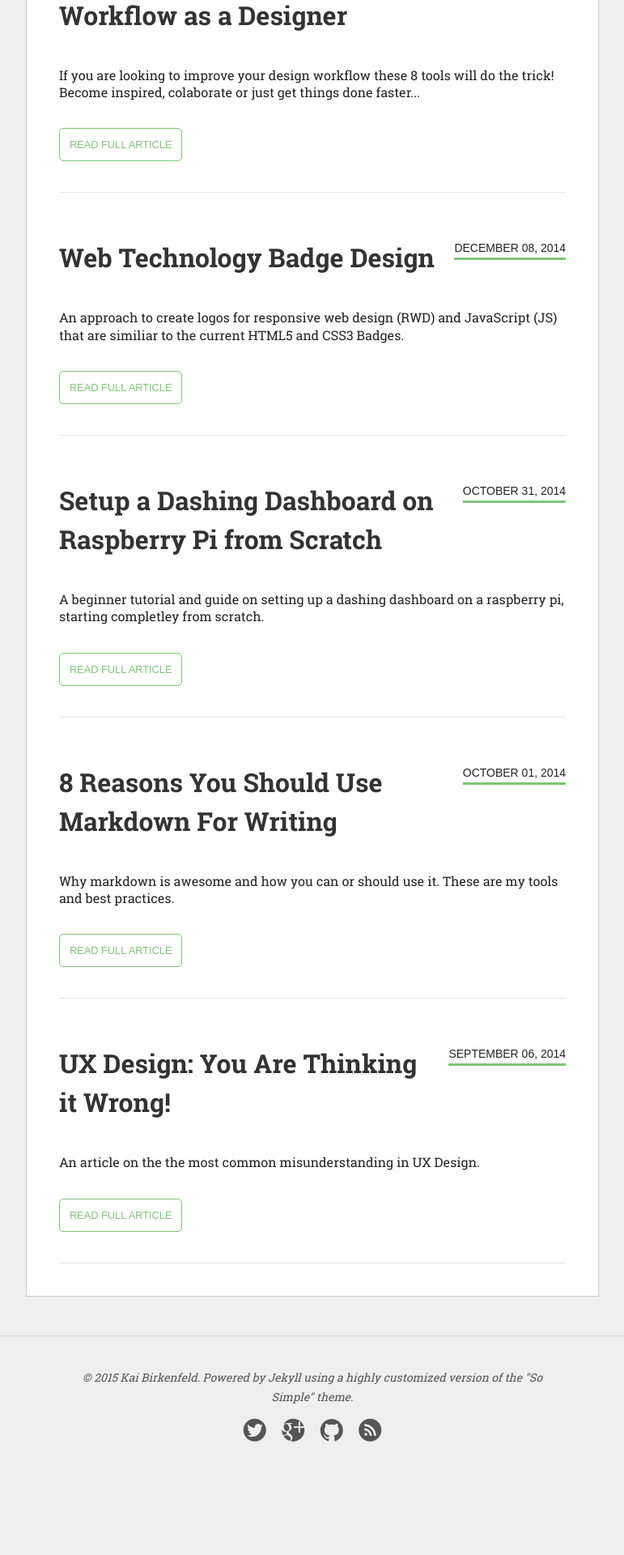
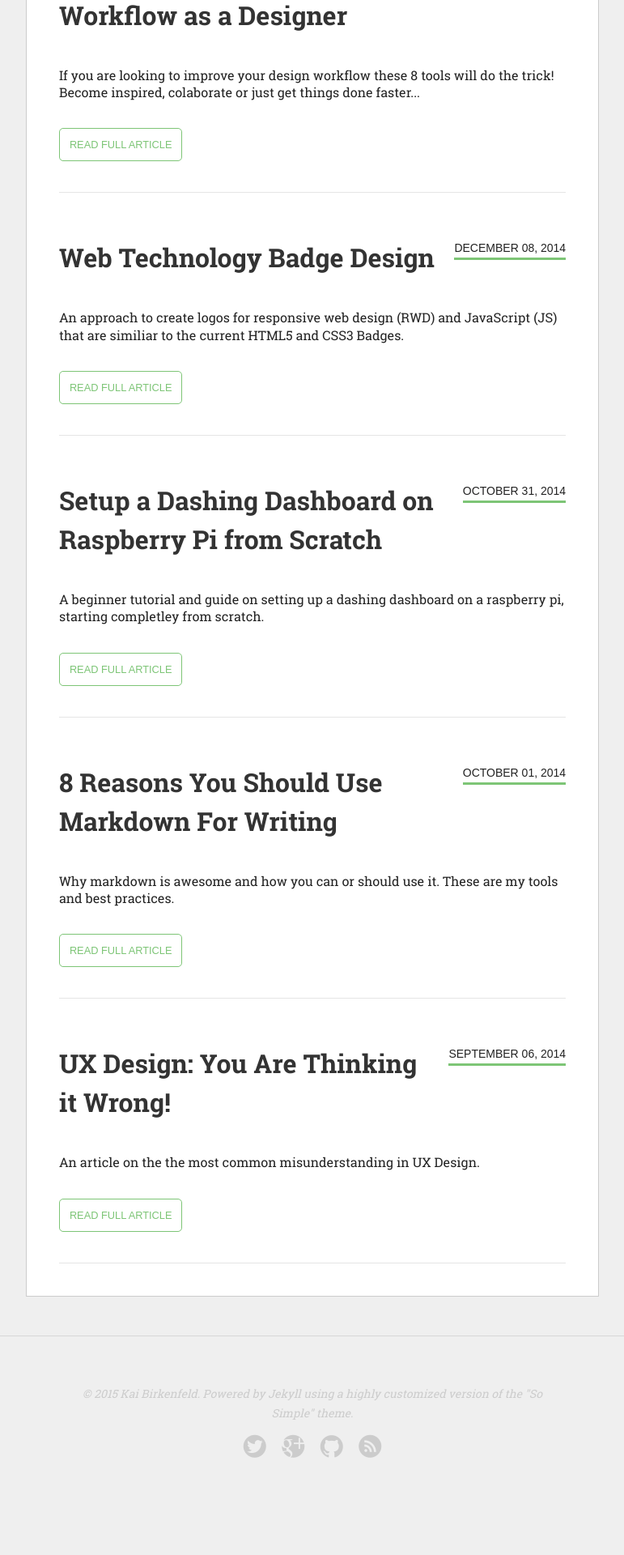
Before and after one commit to dyscribe/dyscribe_blog, a Jekyll site: the page built from index.html, in a window 1280 px wide. Shown: the part 920-2840 px from the top of the page at 81% size, without its empty margins (254-1025 px from the left). Built offline with Jekyll 4.4.1, drawn with Linux system fonts in a browser that asks for light colours; before the commit the page ends 2800 px from its top, so only the background shows below that.

```diff
--- a/_sass/_layout.scss
+++ b/_sass/_layout.scss
@@ -275,14 +275,14 @@
 
 .footer-wrapper {
 	@include clearfix;
-	margin: 2em auto;
+	padding: 20px;
 	text-align: center;
 	font-family: $serif-font;
 	@include font-size(14);
 	font-style: italic;
-	color: lighten($text-color,20);
+	color: #ccc;
 	a {
-		color: lighten($text-color,20);
+		color: #ccc;
 	}
 	.social-icons i {
 		font-size: 2em;
```
